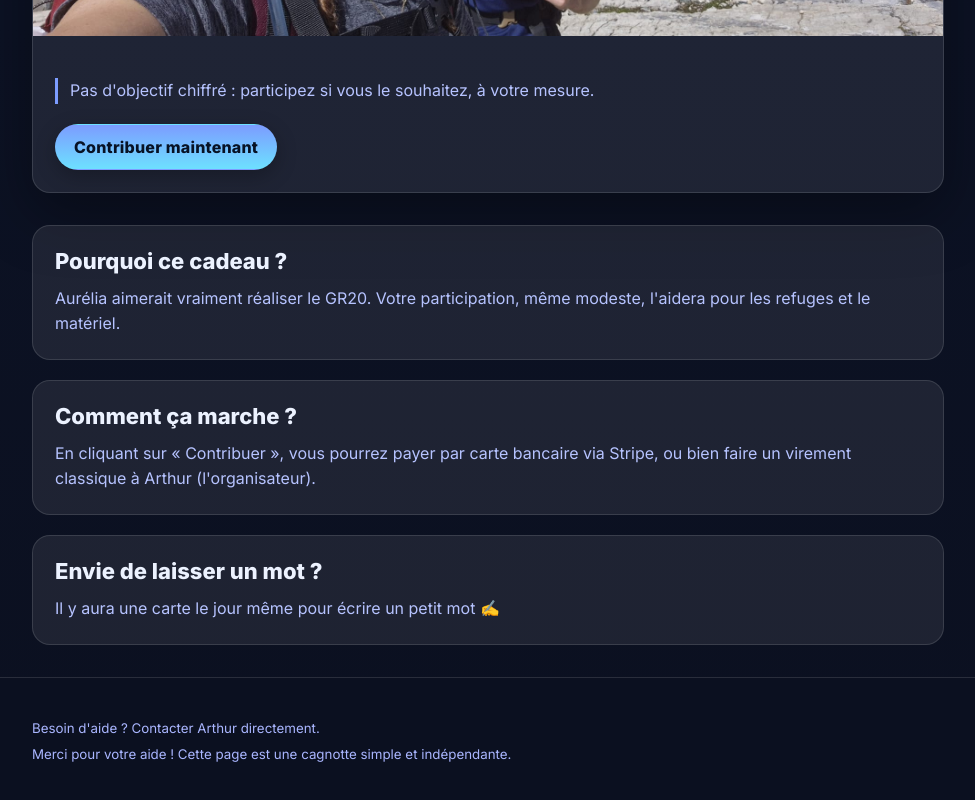
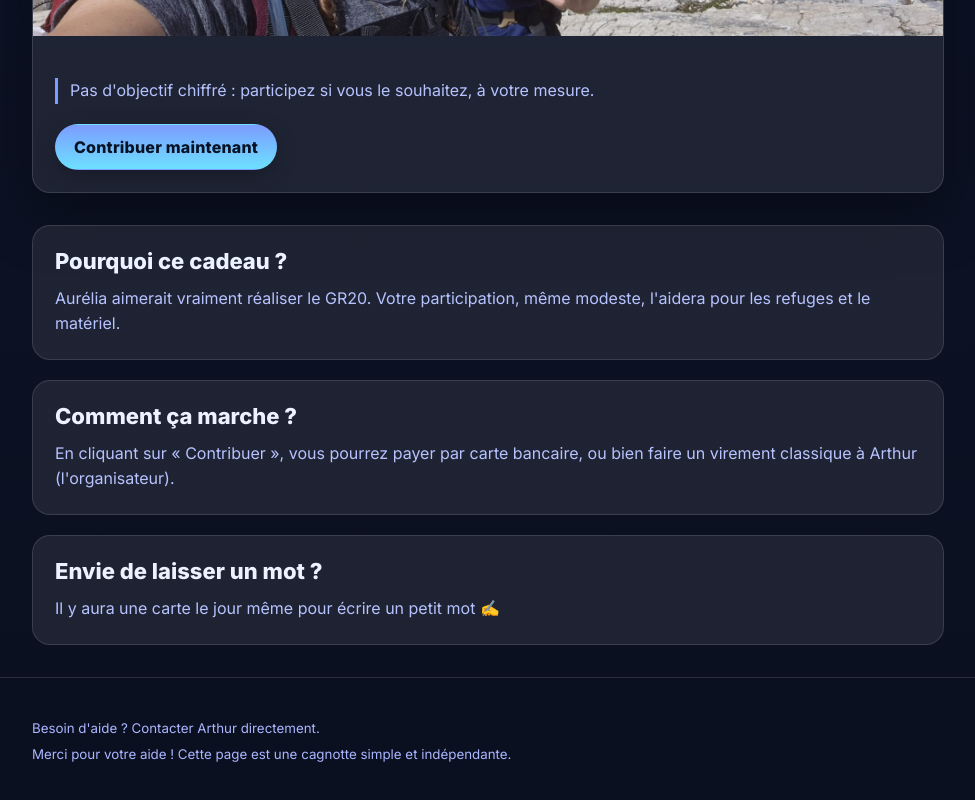
Before and after one commit to netexpoarthur/cagnotte, a plain HTML site: page index.html in a window 1280 px wide. Shown: the part 764-1564 px from the top of the page, without its empty margins (152-1127 px from the left). Drawn offline with Linux system fonts and the light colour scheme.

Commit message:
Update payment description in index.html to simplify wording

```diff
--- a/index.html
+++ b/index.html
@@ -125,7 +125,7 @@
           </div>
           <div class="info">
             <h3>Comment ça marche ?</h3>
-            <p>En cliquant sur « Contribuer », vous pourrez payer par carte bancaire via Stripe, ou bien faire un virement classique à Arthur (l'organisateur).</p>
+            <p>En cliquant sur « Contribuer », vous pourrez payer par carte bancaire, ou bien faire un virement classique à Arthur (l'organisateur).</p>
           </div>
           <div class="info">
             <h3>Envie de laisser un mot ?</h3>
```
